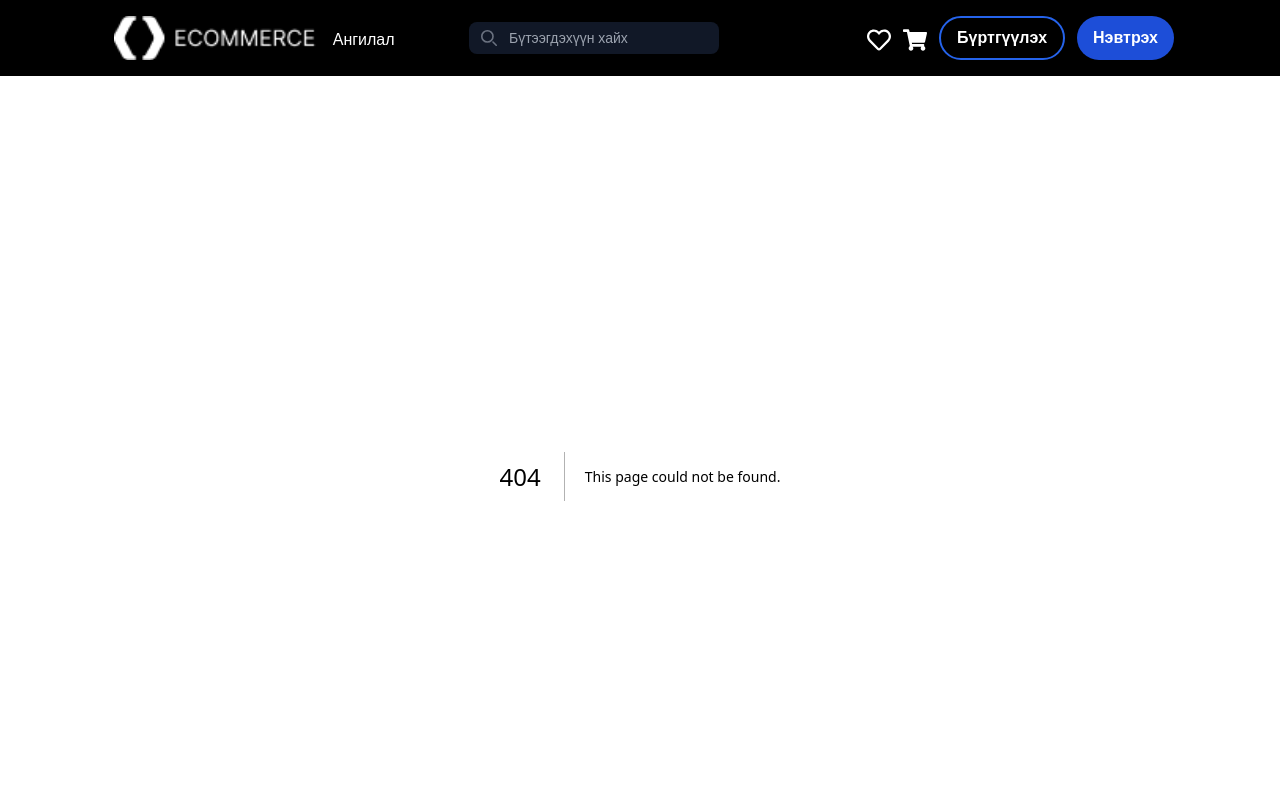
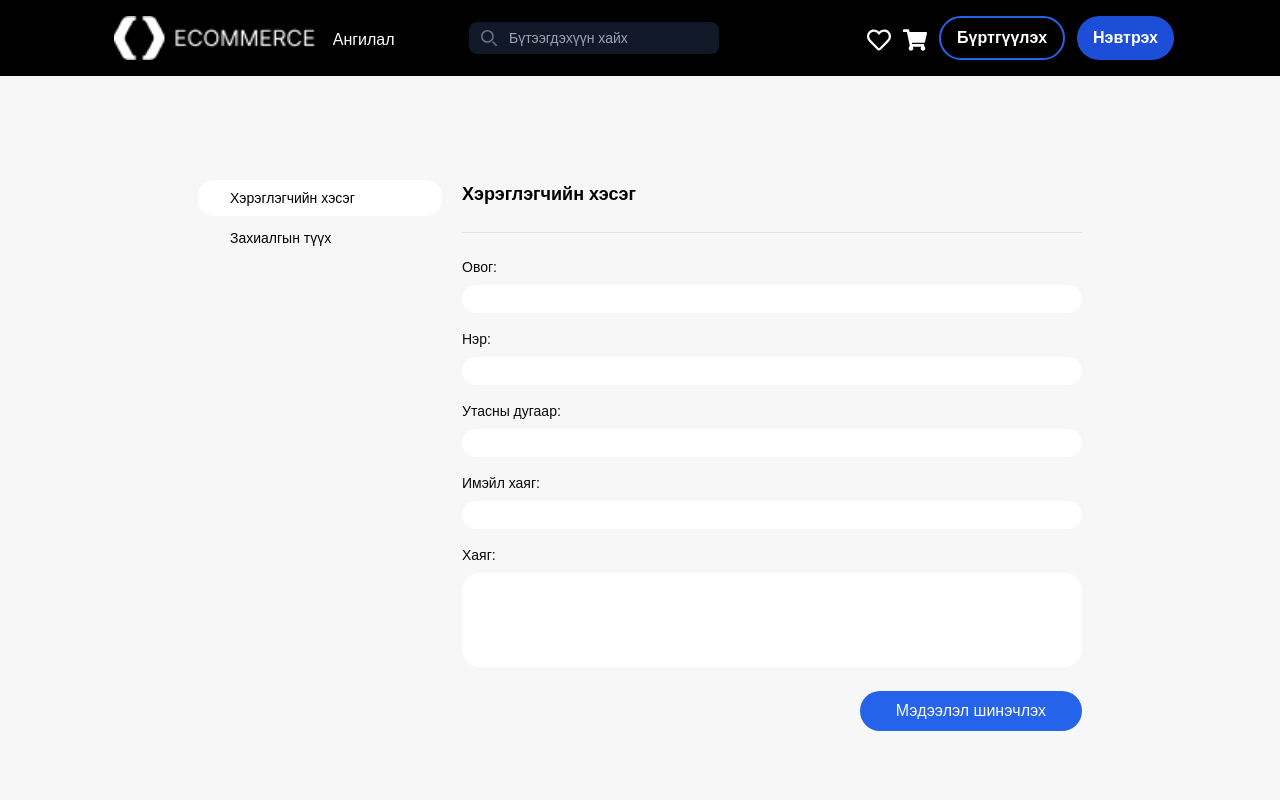
Before and after one commit to 24L-MP1D/e-commerce-team-1, a Next.js app: page /user in a window 1280 px wide. Before the commit this address had no page. Shown: the top 800 px of the page. Built offline with nearby package versions, Linux system fonts and the light colour scheme.

Commit message:
user forum frontend

```diff
--- a/package.json
+++ b/package.json
@@ -9,6 +9,7 @@
     "lint": "next lint"
   },
   "dependencies": {
+    "@radix-ui/react-accordion": "^1.2.0",
     "@radix-ui/react-checkbox": "^1.1.1",
     "@radix-ui/react-icons": "^1.3.0",
     "@radix-ui/react-slot": "^1.1.0",
--- a/src/app/globals.css
+++ b/src/app/globals.css
@@ -2,14 +2,9 @@
 @tailwind components;
 @tailwind utilities;
 
-:root {
-  --background: #ffffff;
-  --foreground: #171717;
-}
-
 body {
   color: var(--foreground);
-  background: var(--background);
+  background: #f7f7f8;
   font-family: Arial, Helvetica, sans-serif;
 }
 
--- /dev/null
+++ b/src/app/user/page.tsx
@@ -0,0 +1,168 @@
+"use client";
+
+import { usePathname, useRouter, useSearchParams } from "next/navigation";
+
+import { useState } from "react";
+
+import {
+  Accordion,
+  AccordionContent,
+  AccordionItem,
+  AccordionTrigger
+} from "@/components/ui/accordion";
+
+import imagish from "../assets/E-Commerce/image.png";
+
+const Home = () => {
+  const [active, setActive] = useState("info");
+  const router = useRouter();
+  const pathName = usePathname();
+  const changeSelected = (select: string) => {
+    setActive(select);
+    router.push(pathName + "?selected=" + select);
+  };
+
+  return (
+    <div className="h-[100vh] w-full">
+      <div className="max-w-[884px] mx-auto flex gap-5 mt-[104px]">
+        <div className="flex-col flex gap-1 min-w-[244px]">
+          <button
+            onClick={() => changeSelected("info")}
+            className={`text-sm py-2 px-8 rounded-[16px] text-start ${
+              active == "info" && "bg-[#FFFFFF]"
+            }`}
+          >
+            Хэрэглэгчийн хэсэг
+          </button>
+          <button
+            onClick={() => changeSelected("history")}
+            className={`text-sm py-2 px-8 rounded-[16px] text-start ${
+              active == "history" && "bg-[#FFFFFF]"
+            }`}
+          >
+            Захиалгын түүх
+          </button>
+        </div>
+        <Hero />
+      </div>
+    </div>
+  );
+};
+
+const Hero = () => {
+  const search = useSearchParams();
+  const result = search.get("selected");
+  if (result == "history") {
+    return <History />;
+  }
+  return <Info />;
+};
+const Info = () => {
+  return (
+    <div className="flex flex-col gap-6 w-full">
+      <span className=" font-bold text-lg">Хэрэглэгчийн хэсэг</span>
+      <div className="h-[1px] w-full bg-[#E4E4E7]" />
+      <div className="text-sm flex flex-col gap-4">
+        <InputWithLabel name="Овог" type="text" address={false} />
+        <InputWithLabel name="Нэр" type="text" address={false} />
+        <InputWithLabel name="Утасны дугаар" type="number" address={false} />
+        <InputWithLabel name="Имэйл хаяг" type="email" address={false} />
+        <InputWithLabel name="Хаяг" type="text" address={true} />
+      </div>
+      <button className="rounded-full bg-[#2563EB] px-9 py-2 text-[#FAFAFA] self-end">
+        Мэдээлэл шинэчлэх
+      </button>
+    </div>
+  );
+};
+
+const History = () => {
+  return (
+    <div className="flex flex-col gap-6 w-full">
+      <span>Захиалгын түүх</span>
+      <div className="h-[1px] w-full bg-[#E4E4E7]" />
+      {days.map((day) => {
+        const total = 0;
+
+        return (
+          <div className="rounded-[16px] bg-[#FFFFFF] py-8 px-6">
+            <Accordion type="single" collapsible key={day} className="">
+              <AccordionItem value="item-1">
+                <AccordionTrigger className="text-[#000000] font-bold text-base">
+                  {day}
+                </AccordionTrigger>
+                <AccordionContent>
+                  <div className="flex flex-col gap-3 border-b-[1px] border-[#E4E4E7] border-dashed pb-6">
+                    <OrderItem
+                      name="Chunky Glyph Tee"
+                      img_url=""
+                      quantity={2}
+                      price={1200}
+                    />
+                  </div>
+                </AccordionContent>
+              </AccordionItem>
+            </Accordion>
+            <div className="flex justify-between items-center">
+              <span className="">Үнийн дүн:</span>
+              <span className="font-bold text-lg text-base">{total}₮</span>
+            </div>
+          </div>
+        );
+      })}
+    </div>
+  );
+};
+
+const days = ["2024-09-03", "2024-08-23"];
+
+const InputWithLabel = ({
+  name,
+  type,
+  address
+}: {
+  name: string;
+  type: string;
+  address: boolean;
+}) => {
+  return (
+    <div className="flex flex-col gap-2">
+      <span className="text-sm text-[#09090B]">{name}:</span>
+      <input
+        type={type}
+        className={`rounded-[18px] py-1 px-3 ${address && "h-[94px]"}`}
+      />
+    </div>
+  );
+};
+
+const OrderItem = ({
+  name,
+  img_url,
+  quantity,
+  price
+}: {
+  name: string;
+  img_url: string;
+  quantity: number;
+  price: number;
+}) => {
+  return (
+    <div className="flex gap-2">
+      <div className="size-9 rounded-[4px] overflow-hidden">
+        <img src={imagish.src} />
+      </div>
+      <div className="flex flex-col gap-1 w- h-full flex-1">
+        <span className="text-[12px]">{name}</span>
+        <div className="flex justify-between items-center w-full">
+          <span className="text-[12px]">
+            {quantity} x {price}₮
+          </span>
+          <span className="font-bold">{quantity * price}₮</span>
+        </div>
+      </div>
+    </div>
+  );
+};
+
+export default Home;
--- /dev/null
+++ b/src/components/ui/accordion.tsx
@@ -0,0 +1,53 @@
+"use client";
+
+import * as React from "react";
+import * as AccordionPrimitive from "@radix-ui/react-accordion";
+import { ChevronDownIcon } from "@radix-ui/react-icons";
+
+import { cn } from "@/lib/utils";
+
+const Accordion = AccordionPrimitive.Root;
+
+const AccordionItem = React.forwardRef<
+  React.ElementRef<typeof AccordionPrimitive.Item>,
+  React.ComponentPropsWithoutRef<typeof AccordionPrimitive.Item>
+>(({ className, ...props }, ref) => (
+  <AccordionPrimitive.Item ref={ref} className={cn("", className)} {...props} />
+));
+AccordionItem.displayName = "AccordionItem";
+
+const AccordionTrigger = React.forwardRef<
+  React.ElementRef<typeof AccordionPrimitive.Trigger>,
+  React.ComponentPropsWithoutRef<typeof AccordionPrimitive.Trigger>
+>(({ className, children, ...props }, ref) => (
+  <AccordionPrimitive.Header className="flex">
+    <AccordionPrimitive.Trigger
+      ref={ref}
+      className={cn(
+        "flex flex-1 items-center justify-between py-4 text-sm font-medium transition-all hover:underline [&[data-state=open]>svg]:rotate-180",
+        className
+      )}
+      {...props}
+    >
+      {children}
+      <ChevronDownIcon className="h-4 w-4 shrink-0 text-muted-foreground transition-transform duration-200" />
+    </AccordionPrimitive.Trigger>
+  </AccordionPrimitive.Header>
+));
+AccordionTrigger.displayName = AccordionPrimitive.Trigger.displayName;
+
+const AccordionContent = React.forwardRef<
+  React.ElementRef<typeof AccordionPrimitive.Content>,
+  React.ComponentPropsWithoutRef<typeof AccordionPrimitive.Content>
+>(({ className, children, ...props }, ref) => (
+  <AccordionPrimitive.Content
+    ref={ref}
+    className="overflow-hidden text-sm data-[state=closed]:animate-accordion-up data-[state=open]:animate-accordion-down"
+    {...props}
+  >
+    <div className={cn("pb-4 pt-0", className)}>{children}</div>
+  </AccordionPrimitive.Content>
+));
+AccordionContent.displayName = AccordionPrimitive.Content.displayName;
+
+export { Accordion, AccordionItem, AccordionTrigger, AccordionContent };
--- a/tailwind.config.ts
+++ b/tailwind.config.ts
@@ -55,6 +55,28 @@ const config: Config = {
   			lg: 'var(--radius)',
   			md: 'calc(var(--radius) - 2px)',
   			sm: 'calc(var(--radius) - 4px)'
+  		},
+  		keyframes: {
+  			'accordion-down': {
+  				from: {
+  					height: '0'
+  				},
+  				to: {
+  					height: 'var(--radix-accordion-content-height)'
+  				}
+  			},
+  			'accordion-up': {
+  				from: {
+  					height: 'var(--radix-accordion-content-height)'
+  				},
+  				to: {
+  					height: '0'
+  				}
+  			}
+  		},
+  		animation: {
+  			'accordion-down': 'accordion-down 0.2s ease-out',
+  			'accordion-up': 'accordion-up 0.2s ease-out'
   		}
   	}
   },
```
Also changed, not shown: 1 other file (tests, documents, lock files or other folders).
